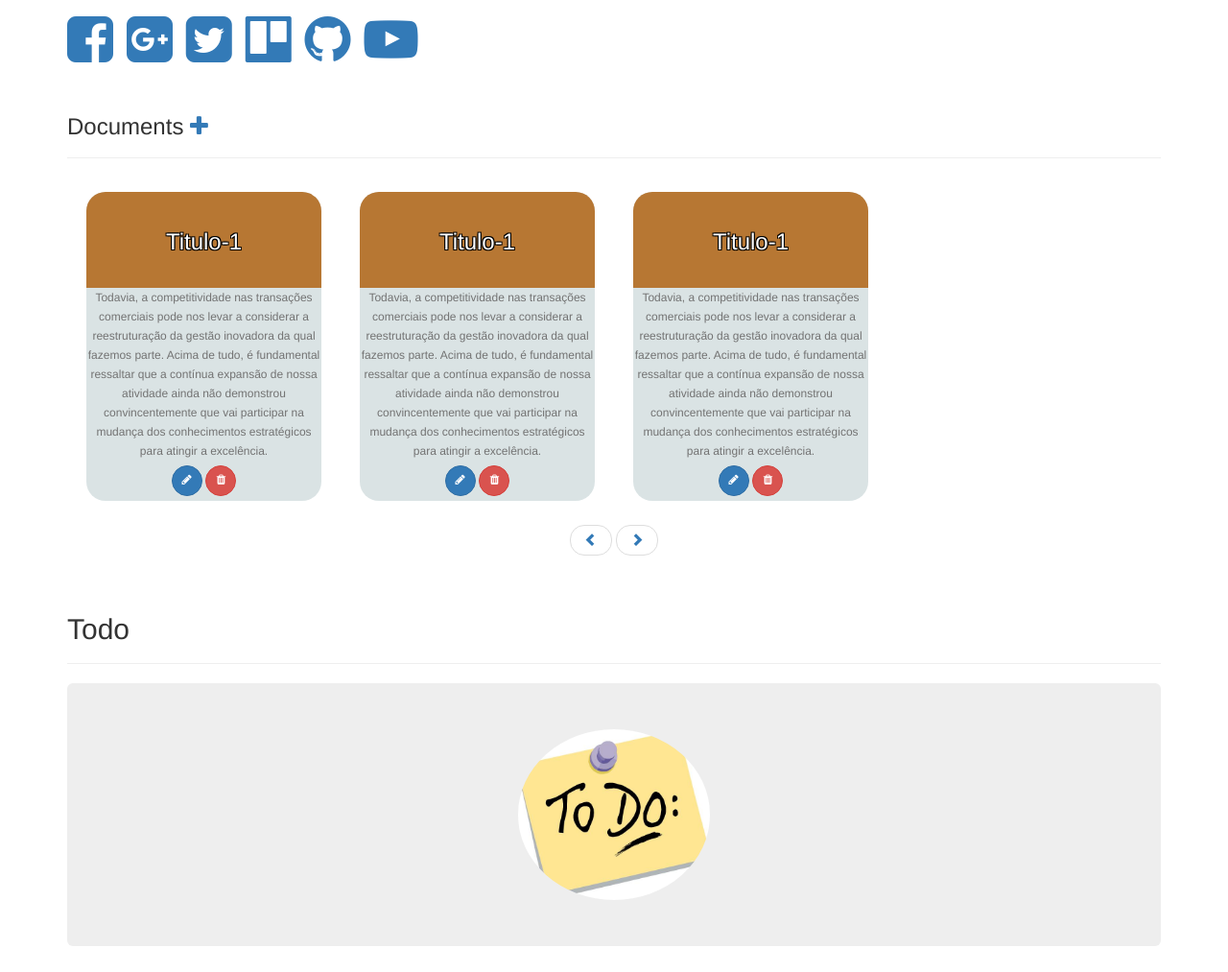
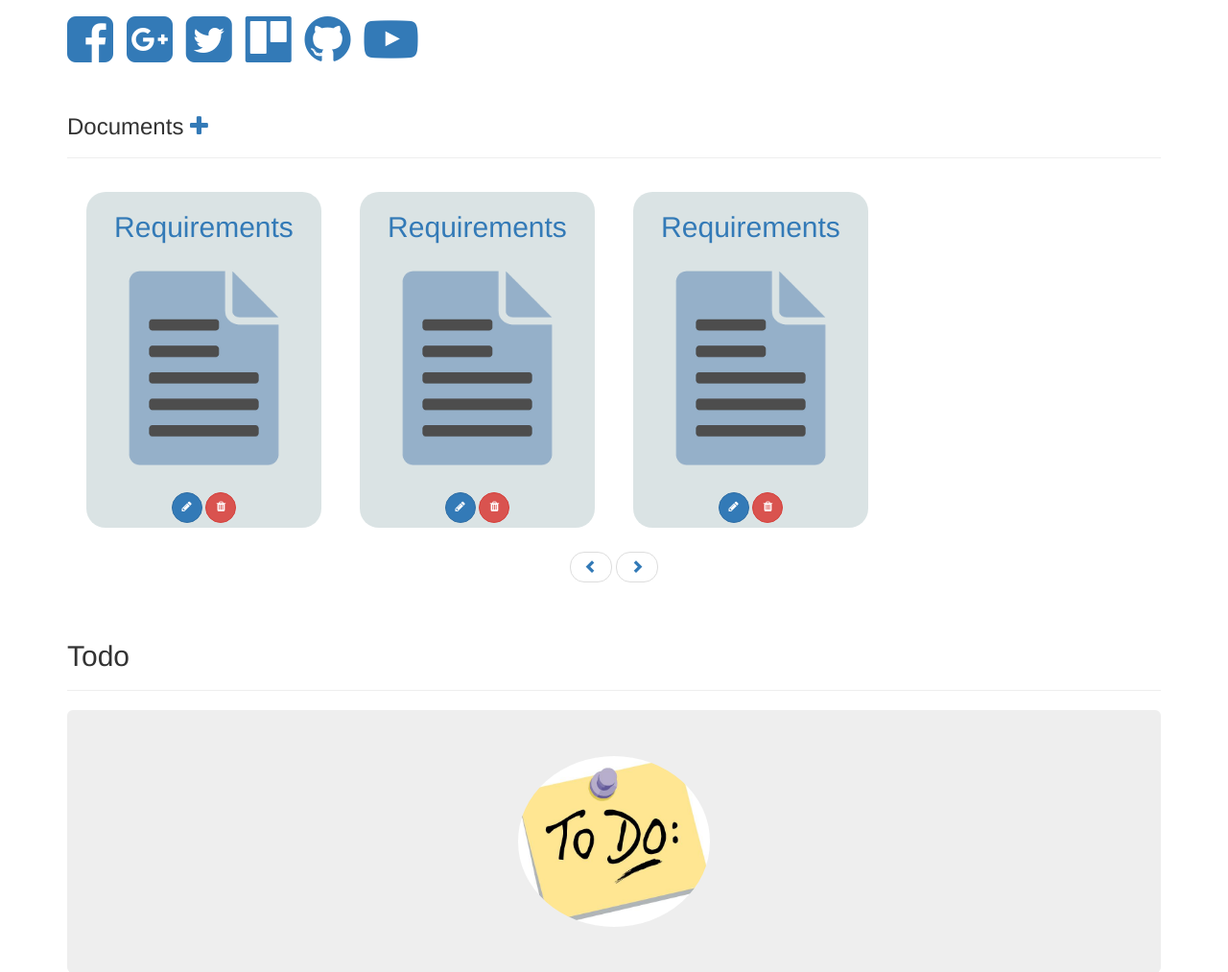
Before and after one commit to PeaceOff/FEUP-LBAW, a PHP site: page /pages/projectPage.php in a window 1280 px wide. Shown: the part 409-1422 px from the top of the page at 96% size. Run offline with PHP 8.4, Linux system fonts and the light colour scheme; some libraries are stand-ins or nearby versions.

Commit message:
added document card

```diff
--- a/css/style.css
+++ b/css/style.css
@@ -570,8 +570,18 @@ div.selectable:not(:target){
 */
 
 
+
+.document img{
+  width:100%;
+}
+
+.document-bottom{
+  margin: auto;
+  width: 50%;
+  padding: 5px;
+}
+
 .card .title {
-    color: white;
     position: relative;
     top: 40px;
     margin-bottom: 4px;
--- /dev/null
+++ b/templates/document-card.php
@@ -0,0 +1,16 @@
+<div class="col-lg-3 col-md-3 col-sm-6 col-xs-12">
+  <div class="card document">
+    <div class="">
+      <h2>Requirements</h2>
+    </div>
+    <img src="../assets/document-card.png" >
+    <div class="document-bottom">
+        <a class="btn icon-link btn-primary btn-twitter btn-sm" href="#">
+          <i class="fa fa-pencil"></i>
+        </a>
+        <a class="btn icon-link btn-danger btn-sm" rel="publisher" href="#">
+          <i class="fa fa-trash"></i>
+        </a>
+      </div>
+  </div>
+</div>
--- a/templates/projectBody.php
+++ b/templates/projectBody.php
@@ -1,6 +1,6 @@
 <?php
-  include_once 'addFile-form.php';
-  include_once 'addLink-form.php';
+include_once 'addFile-form.php';
+include_once 'addLink-form.php';
 ?>
 
 <div class="col-md-12">
@@ -26,68 +26,6 @@
   </div>
 
 
-  <!-- Project Management
-  <div class="container visible-xs">
-    <div class="page-header">
-      <h3 style="margin : auto">Project Management
-      <button type="button" class="btn btn-default btn-sm" data-toggle="collapse" data-target="#management" aria-expanded="false">
-        <span class="sr-only">Toggle navigation</span>
-        <span class="caret"></span>
-      </button>
-      </h3>
-    </div>
-    <div class="collapse" id="management">
-      <ul class="nav nav-tabs">
-        <li class="nav-item active">
-          <a class="nav-link color-blue" href="#">Users</a>
-        </li>
-        <li class="nav-item">
-          <a class="nav-link collapsed" data-toggle="collapse" data-target="#project-add-users">Add User</a>
-        </li>
-      </ul>
-      <table class="table table-condensed table-style">
-        <tr>
-          <td>
-            User A
-          </td>
-          <td class="align-right">
-            <button href="" class="btn btn-danger btn-xs"> Remove </button>
-          </td>
-        </tr>
-        <tr>
-          <td>
-            User B
-          </td>
-          <td class="align-right">
-            <button href="" class="btn btn-danger btn-xs"> Remove </button>
-          </td>
-        </tr>
-        <tr>
-          <td>
-            User C
-          </td>
-          <td class="align-right">
-            <button href="" class="btn btn-danger btn-xs"> Remove </button>
-          </td>
-        </tr>
-      </table>
-      <div id="project-add-users" class="collapse">
-        <div class="input-group form-group">
-          <span class="input-group-addon" ><i class="glyphicon glyphicon-plus"></i></span>
-          <input class="form-control" type="text" placeholder="Username" name="username" value="" required="" autofocus="">
-        </div>
-      </div>
-      <div class="width-100">
-        <ul class="btn-group-vertical width-100 padding-0">
-          <li class="btn btn-primary" data-toggle="modal" data-target="#forum1">Forum Topic 1</li>
-          <li class="btn btn-primary" data-toggle="modal" data-target="#forum1">Forum Topic 2</li>
-          <li class="btn btn-primary" data-toggle="modal" data-target="#forum1">Forum Topic 3</li>
-        </ul>
-      </div>
-      <?php include_once '../templates/forumExample.php'; ?>
-    </div>
-  </div>
--->
 
   <!-- LINKS -->
   <div class="container">
@@ -147,19 +85,19 @@
           <ul class="thumbnails padding-0">
             <li>
               <a class="cardLink" href="projectPage.php">
-                <?php include '../templates/project-card.php';?>
+                <?php include '../templates/document-card.php';?>
               </a>
               <li>
 
                 <li>
                   <a class="cardLink" href="projectPage.php">
-                    <?php include '../templates/project-card.php';?>
+                    <?php include '../templates/document-card.php';?>
                   </a>
                   <li>
 
                     <li>
                       <a class="cardLink" href="projectPage.php">
-                        <?php include '../templates/project-card.php';?>
+                        <?php include '../templates/document-card.php';?>
                       </a>
                       <li>
 
@@ -171,12 +109,12 @@
                       <ul class="thumbnails">
                         <li>
                           <a class="cardLink" href="projectPage.php">
-                            <?php include '../templates/project-card.php';?>
+                            <?php include '../templates/document-card.php';?>
                           </a>
                           <li>
                             <li>
                               <a class="cardLink" href="projectPage.php">
-                                <?php include '../templates/project-card.php';?>
+                                <?php include '../templates/document-card.php';?>
                               </a>
                               <li>
                               </ul>
```
Also changed, not shown: assets/document-card.png (added).
